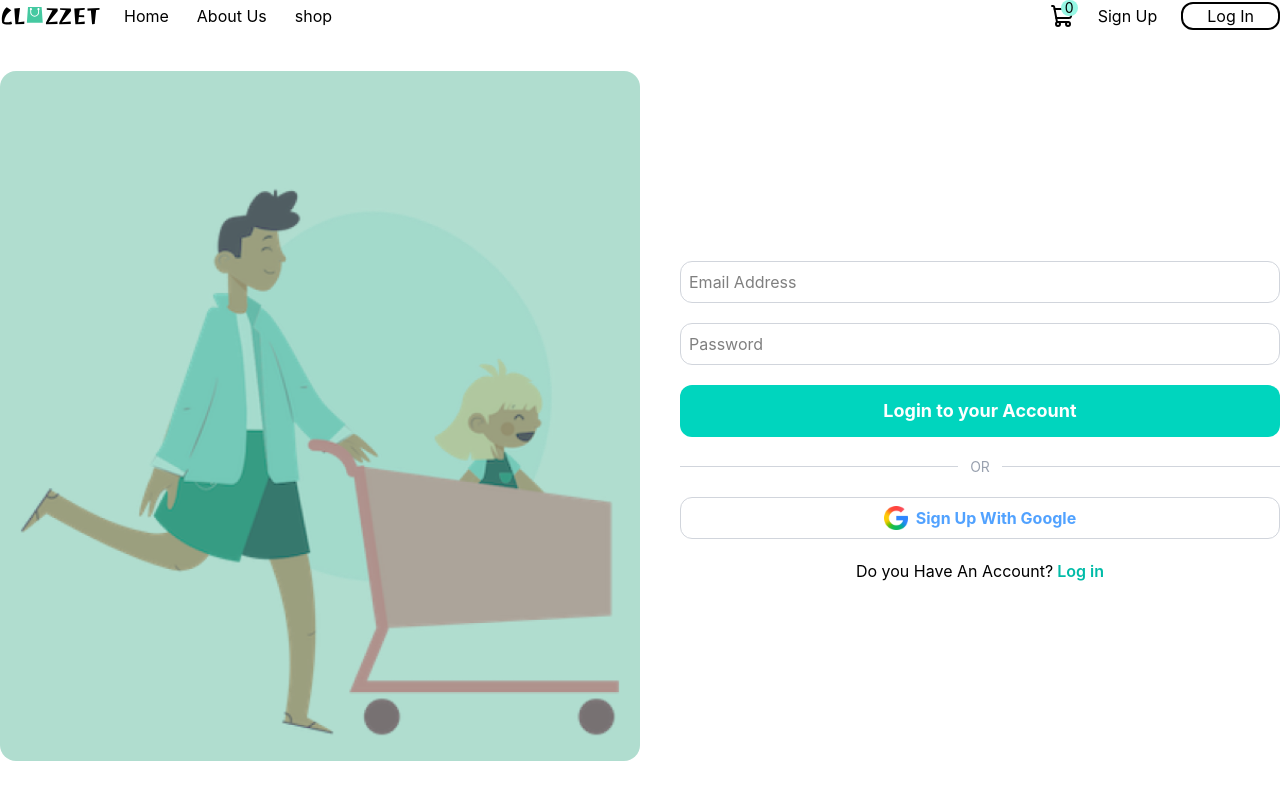
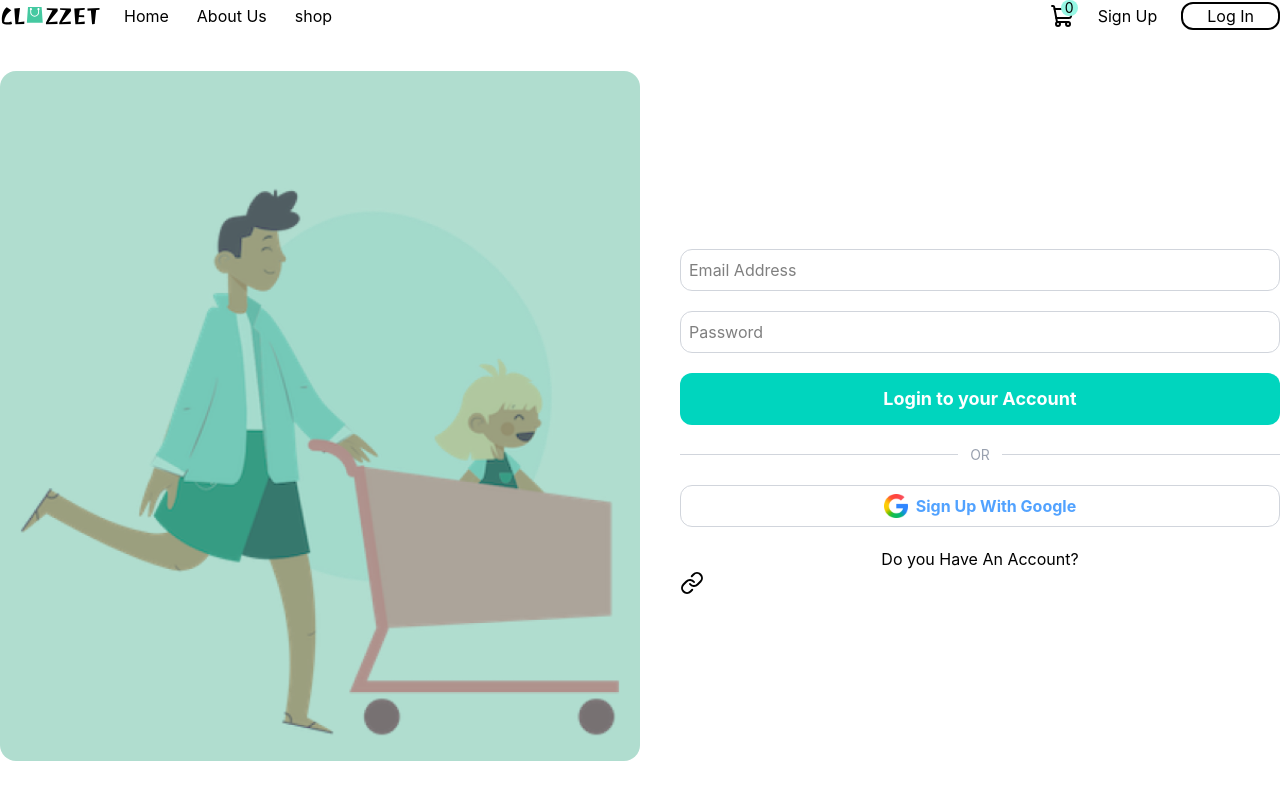
Before and after one commit to Nasieku-art/Clozzet, a React (Vite) app: page /login in a window 1280 px wide. Shown: the top 800 px of the page. Built offline with nearby package versions, Linux system fonts and the light colour scheme.

Commit message:
Changed the shop now to be on hover and linked the spans to the pages

```diff
--- a/src/Components/Collection1.jsx
+++ b/src/Components/Collection1.jsx
@@ -7,7 +7,7 @@ function Collection1({ bg, image, label }) {
       <div className="absolute bottom-6 left-6 z-10 self-end">
         <p className="text-xs font-semibold">Collection</p>
         <p className="text-xl font-semibold mt-1">{label}</p>
-        <button className="mt-2 text-sm font-bold flex items-center gap-1 ">
+        <button className="mt-2 text-sm font-bold flex items-center gap-1 opacity-0 hover:opacity-100 transition-opacity duration-300">
           Shop Now
         </button>
       </div>
--- a/src/Components/Loginpage.jsx
+++ b/src/Components/Loginpage.jsx
@@ -1,5 +1,6 @@
 import login from "../assets/images/login.png";
 import google from "../assets/images/google-color-icon.png";
+import { Link } from "lucide-react";
 
 function Loginpage() {
   return (
@@ -52,7 +53,7 @@ function Loginpage() {
           <div className="mt-2 mb-2 text-center">
             <p>
               Do you Have An Account?
-              <span className="text-teal-500 font-semibold cursor-pointer"> Log in</span>
+              <Link to ="/signupage"> <span className="text-teal-500 font-semibold cursor-pointer"> Sign Up for Free</span></Link>
             </p>
           </div>
         </div>
```
